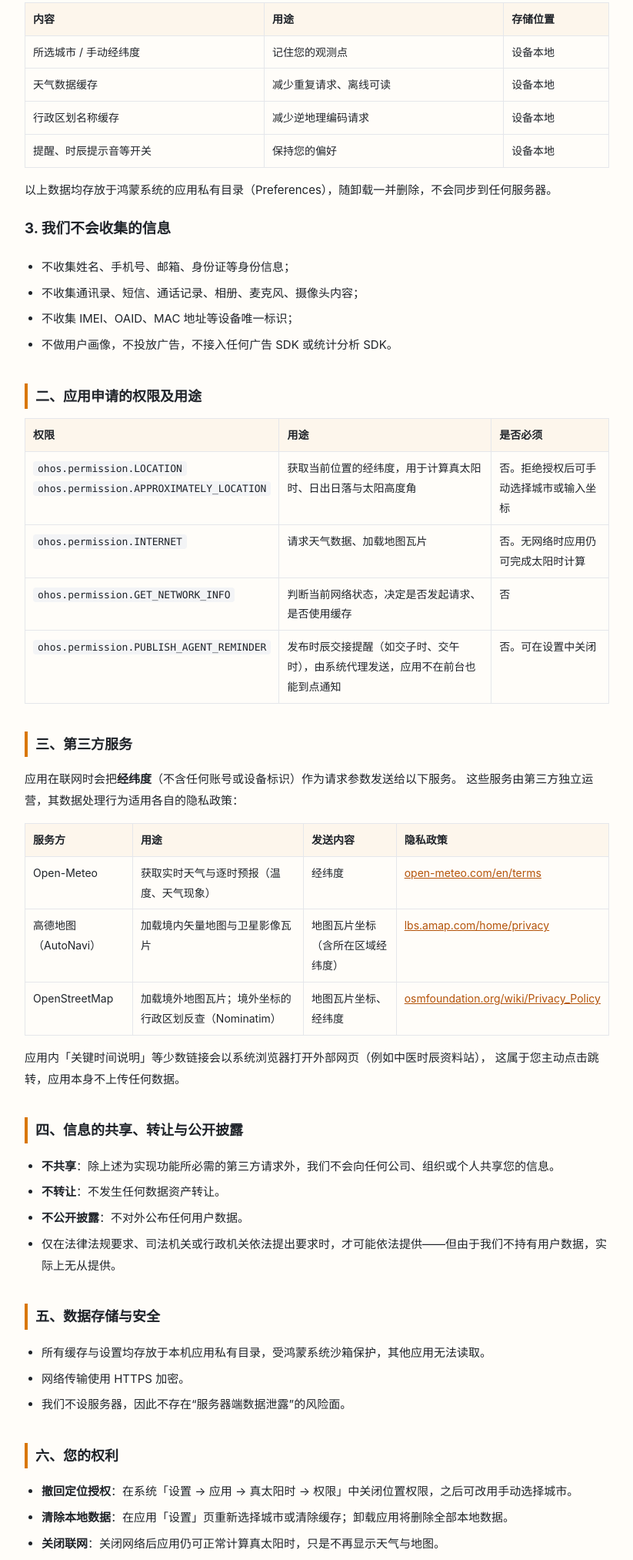
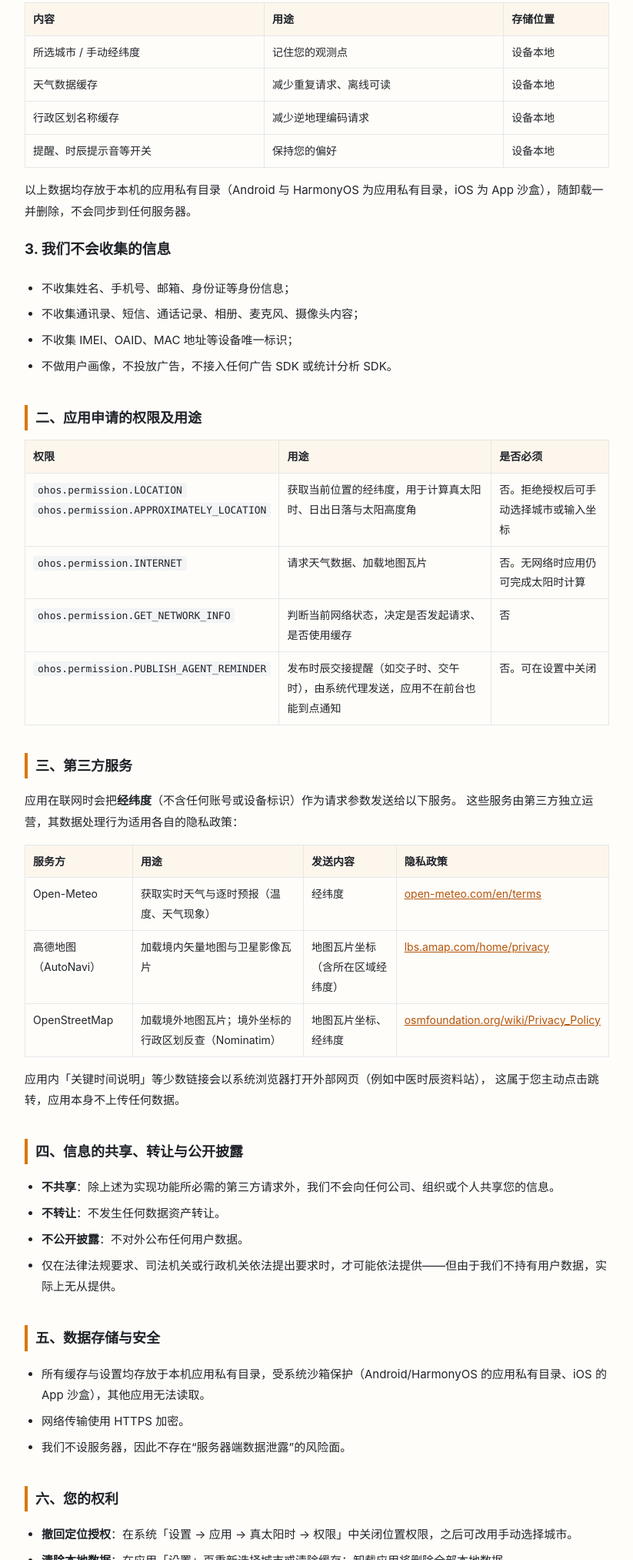
Before and after one commit to hanfuqishe/truesolartime, a plain HTML site: page docs/privacy.html in a window 1280 px wide. Shown: the part 728-2754 px from the top of the page at 77% size, without its empty margins (228-1051 px from the left). Drawn offline with Linux system fonts and the light colour scheme.

Commit message:
docs: 隐私政策去掉平台专属说法（原文写死「鸿蒙系统」）
原文两处把存储位置写成「鸿蒙系统的应用私有目录 / 受鸿蒙系统沙箱保护」，
而这份页面同时给 iOS 用，Apple 审核时属于事实错误。改为平台中立表述：

- 「以上数据均存放于本机的应用私有目录（Android 与 HarmonyOS 为应用私有目录，iOS 为 App 沙盒），随卸载一并删除，不会同步到任何服务器。」
- 「所有缓存与设置均存放于本机应用私有目录，受系统沙箱保护（Android/HarmonyOS 的应用私有目录、iOS 的 App 沙盒），其他应用无法读取。」

复查后正文已无「鸿蒙 / 安卓」字样；「高德地图」仅出现在第三方服务表的底图说明里（事实正确）。

```diff
--- a/docs/privacy.html
+++ b/docs/privacy.html
@@ -88,7 +88,7 @@
   <tr><td>行政区划名称缓存</td><td>减少逆地理编码请求</td><td>设备本地</td></tr>
   <tr><td>提醒、时辰提示音等开关</td><td>保持您的偏好</td><td>设备本地</td></tr>
 </table>
-<p>以上数据均存放于鸿蒙系统的应用私有目录（Preferences），随卸载一并删除，不会同步到任何服务器。</p>
+<p>以上数据均存放于本机的应用私有目录（Android 与 HarmonyOS 为应用私有目录，iOS 为 App 沙盒），随卸载一并删除，不会同步到任何服务器。</p>
 
 <h3>3. 我们不会收集的信息</h3>
 <ul>
@@ -164,7 +164,7 @@
 
 <h2>五、数据存储与安全</h2>
 <ul>
-  <li>所有缓存与设置均存放于本机应用私有目录，受鸿蒙系统沙箱保护，其他应用无法读取。</li>
+  <li>所有缓存与设置均存放于本机应用私有目录，受系统沙箱保护（Android/HarmonyOS 的应用私有目录、iOS 的 App 沙盒），其他应用无法读取。</li>
   <li>网络传输使用 HTTPS 加密。</li>
   <li>我们不设服务器，因此不存在“服务器端数据泄露”的风险面。</li>
 </ul>
```
